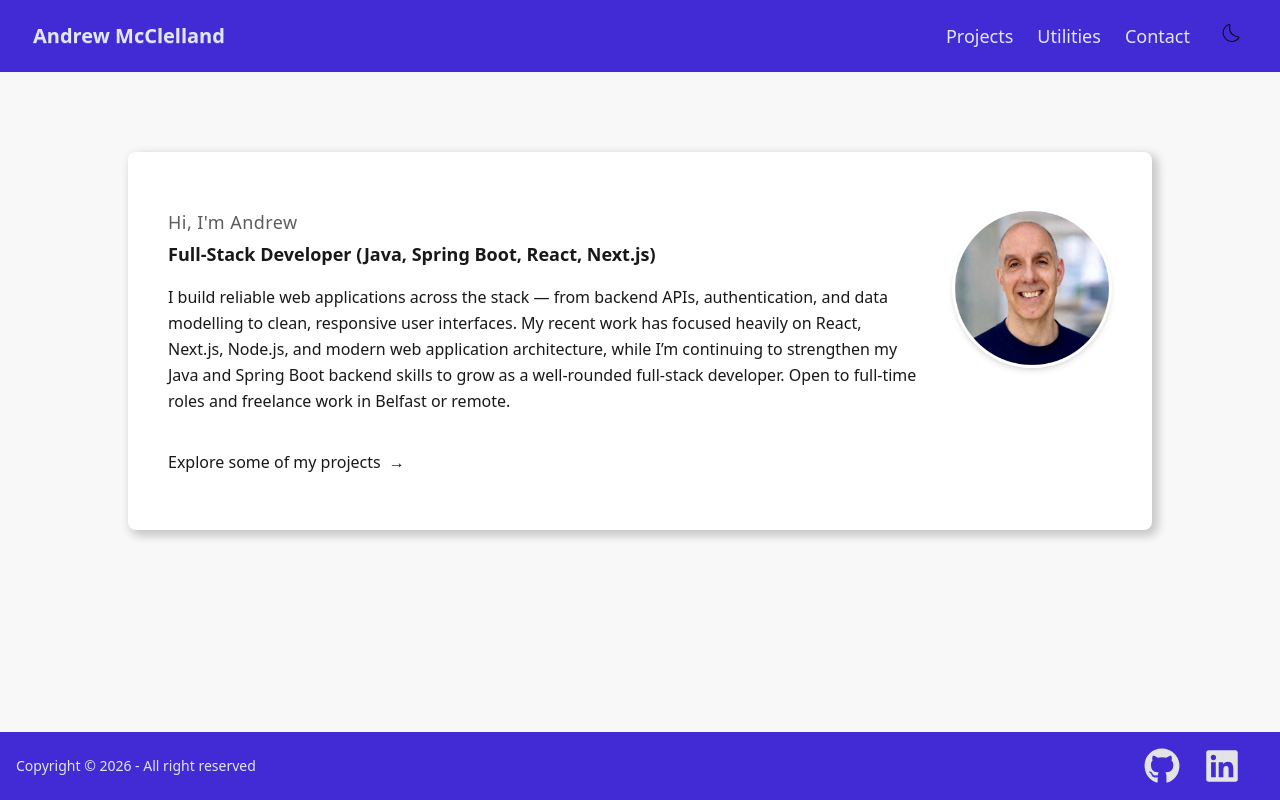
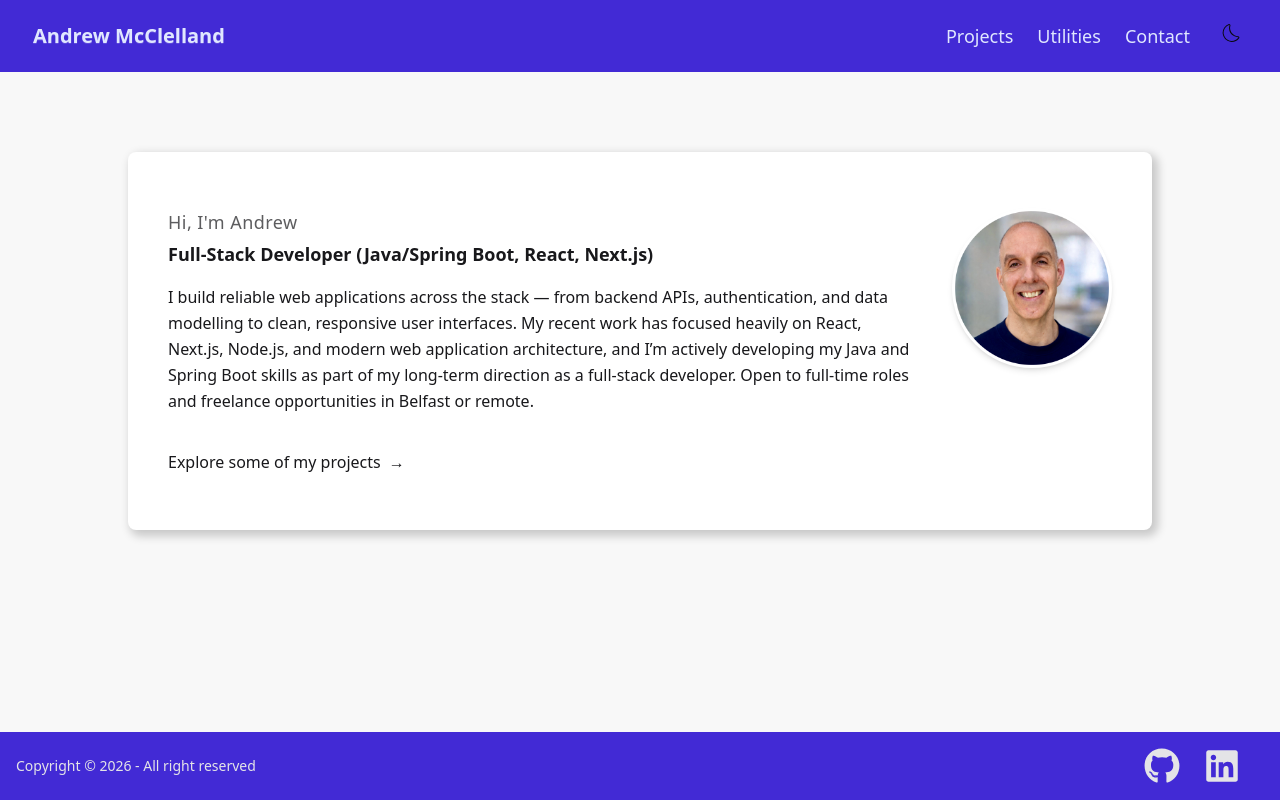
Before and after one commit to aejmcclelland/portfolio, a Next.js app: page / in a window 1280 px wide. Built offline with nearby package versions, Linux system fonts and the light colour scheme; no server answers.

Commit message:
changed Hero content

```diff
--- a/src/components/Hero.tsx
+++ b/src/components/Hero.tsx
@@ -12,17 +12,17 @@ export default function Hero() {
 						Hi, I&apos;m Andrew
 					</p>
 					<h2 className='text-md sm:text-lg font-semibold text-base-content mb-4'>
-						Full-Stack Developer (Java, Spring Boot, React, Next.js)
+						Full-Stack Developer (Java/Spring Boot, React, Next.js)
 					</h2>
 
 					<p className='text-sm sm:text-base text-base-content leading-relaxed mb-3'>
 						I build reliable web applications across the stack — from backend
 						APIs, authentication, and data modelling to clean, responsive user
 						interfaces. My recent work has focused heavily on React, Next.js,
-						Node.js, and modern web application architecture, while I’m
-						continuing to strengthen my Java and Spring Boot backend skills to
-						grow as a well-rounded full-stack developer. Open to full-time roles
-						and freelance work in Belfast or remote.
+						Node.js, and modern web application architecture, and I’m actively
+						developing my Java and Spring Boot skills as part of my long-term
+						direction as a full-stack developer. Open to full-time roles and
+						freelance opportunities in Belfast or remote.
 					</p>
 
 					<div className='mt-6'>
```
